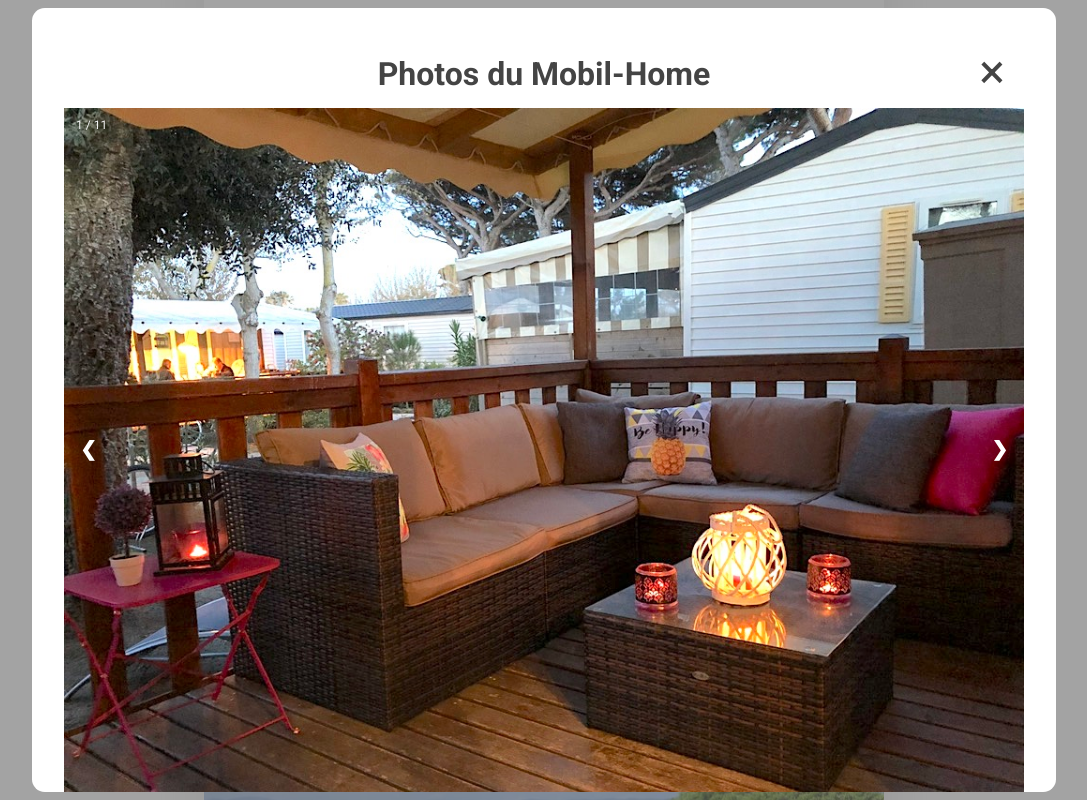
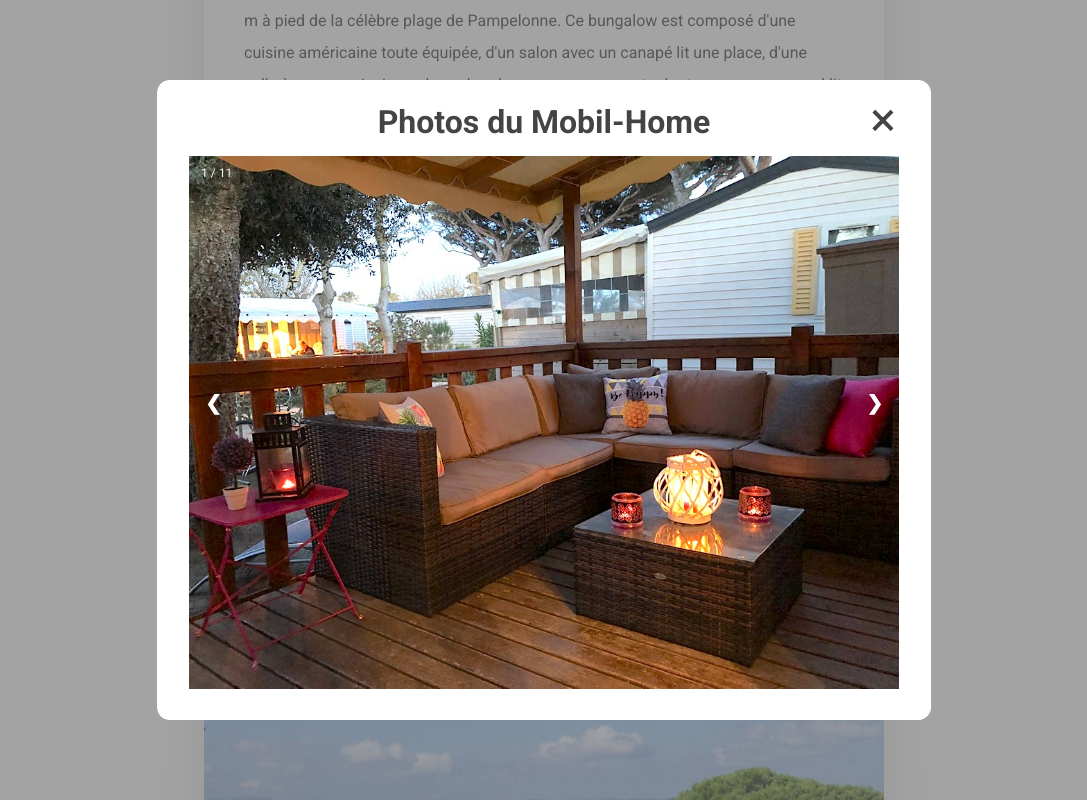
Before and after one commit to ThomasCast/le-mobil-home-st-tropez, a plain HTML site: page index.html in a window 1280 px wide. Both pictures are taken after a click on the link "Voir plus de photos". Shown: the part 1597-2397 px from the top of the page, without its empty margins (96-1183 px from the left). Drawn offline with Linux system fonts and the light colour scheme.

Commit message:
ajustement modal

```diff
--- a/css/components/gallery.css
+++ b/css/components/gallery.css
@@ -14,7 +14,7 @@
   }
 
   .mySlides img {
-    width: 60em;
+    width: 710px;
   }
 
   /* Next & previous buttons */
--- a/css/components/modal.css
+++ b/css/components/modal.css
@@ -20,8 +20,8 @@
 }
 
 .modal {
-  height: 90%;
-  padding: 2rem 2rem;
+  max-height: 600px;
+  padding: 0.5rem 2rem 2rem 2rem;
   border-radius: .8rem;
   color: #444;
   background: rgb(255, 255, 255);
@@ -59,8 +59,8 @@
   color: inherit;
   font-size: 3rem;
   position: absolute;
-  top: 2rem;
-  right: 2rem;
+  top: 0.5rem;
+  right: 1rem;
   display: flex;
   justify-content: center;
   align-items: center;
```
Also changed, not shown: 1 other file.
